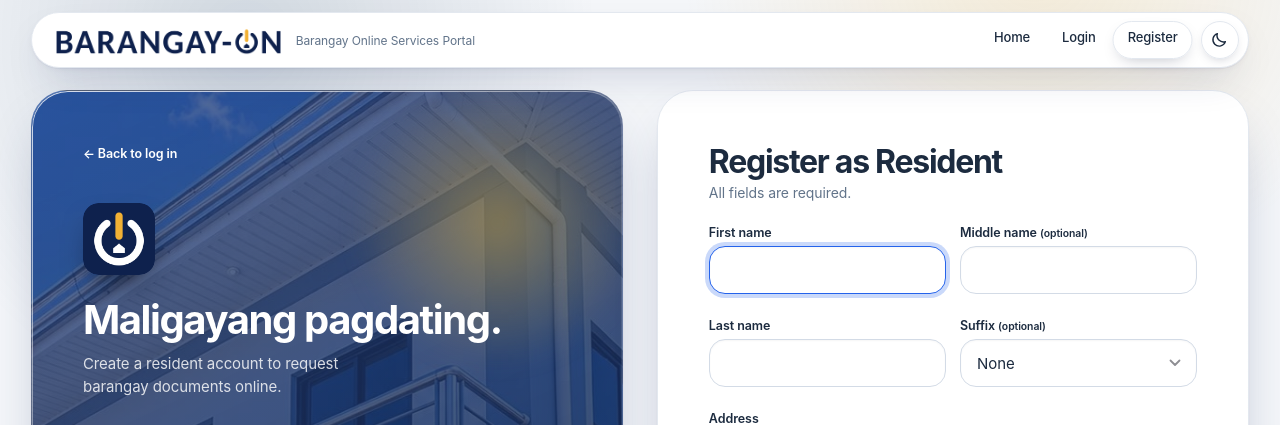
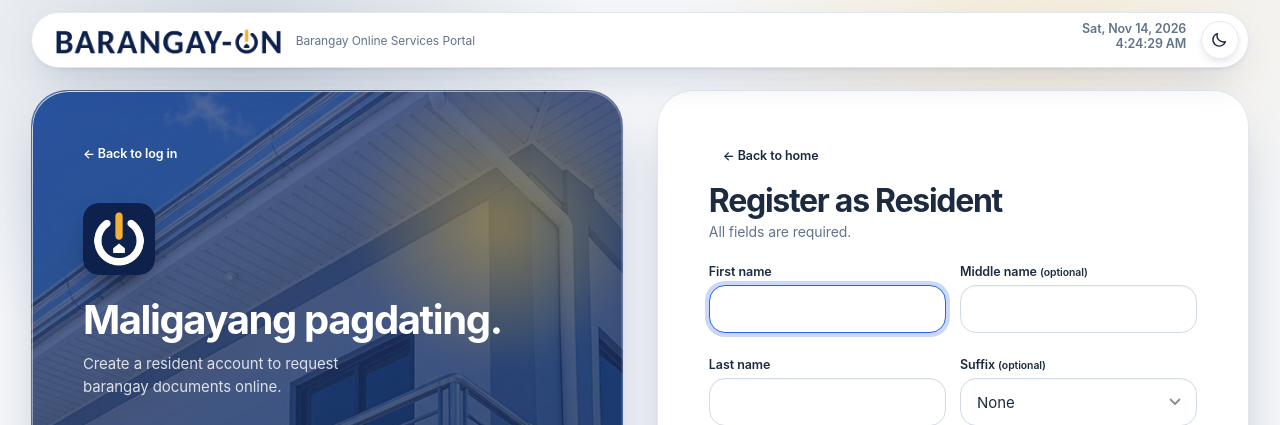
Before and after one commit to RalphM12/Barangay-on, a Flask app: page /register in a window 1280 px wide. Shown: the top 425 px of the page. Run offline with Flask 3, Linux system fonts and the light colour scheme; some libraries are stand-ins or nearby versions.

Commit message:
Login/Register top bar shows date and time; Back to home on register form
Co-Authored-By: Claude Sonnet 5.5 <noreply@anthropic.com>
Claude-Session: https://claude.ai/code/session_01Au9K7RdH91jSJ1ye6M8hS2

```diff
--- a/app/static/css/glass-public.css
+++ b/app/static/css/glass-public.css
@@ -554,7 +554,7 @@ body.gp-home .hero-shade { background: linear-gradient(180deg, rgba(10, 20, 45,
   body.gp-home .topbar-right { justify-self: end; }
 }
 body.gp-home .topbar-right { display: flex; align-items: center; gap: 8px; white-space: nowrap; }
-body.gp-home .topbar-clock { font-size: 12.5px; font-weight: 600; color: var(--muted, #5b6b8a); line-height: 1.2; text-align: right; margin-right: 6px; }
+body.gp .topbar-clock { font-size: 12.5px; font-weight: 600; color: var(--muted, #5b6b8a); line-height: 1.2; text-align: right; margin-right: 6px; }
 body.gp-home .tb-btn { padding: 8px 16px; border-radius: 999px; font-size: 13.5px; font-weight: 700; text-decoration: none; line-height: 1.2; transition: transform .2s ease, background .2s ease; }
 body.gp-home .tb-btn:hover { transform: translateY(-1px); }
 body.gp-home .tb-solid { background: #1f9d55; color: #fff; box-shadow: 0 6px 14px -8px rgba(31,157,85,.8); }
@@ -563,3 +563,6 @@ body.gp-home .tb-ghost { background: transparent; color: var(--ink, #14213d); bo
 body.gp-home .tb-ghost:hover { background: var(--hover, rgba(20,30,60,.06)); }
 @media (max-width: 1600px) { body.gp-home .brand-sub { display: none; } }
 @media (max-width: 960px) { body.gp-home .topbar-right { width: 100%; justify-content: space-between; } }
+
+body.gp .back-link-dark { display: inline-block; margin-bottom: 12px; font-weight: 600; color: var(--ink, #14213d); text-decoration: none; }
+body.gp .back-link-dark:hover { text-decoration: underline; }
--- a/app/templates/index.html
+++ b/app/templates/index.html
@@ -153,7 +153,4 @@
     </section>
   </main>
 {% endblock %}
-{% block scripts %}<script src="{{ static_v('js/home.js') }}"></script><script src="{{ static_v('js/gallery-ar.js') }}"></script>
-<script>(function(){var el=document.getElementById('topClock');if(!el)return;function t(){var d=new Date(),o={timeZone:'Asia/Manila'};
-el.innerHTML=d.toLocaleDateString('en-PH',Object.assign({weekday:'short',month:'short',day:'numeric',year:'numeric'},o))+'<br>'+d.toLocaleTimeString('en-PH',Object.assign({hour:'numeric',minute:'2-digit',second:'2-digit'},o));}
-t();setInterval(t,1000);})();</script>{% endblock %}
+{% block scripts %}<script src="{{ static_v('js/home.js') }}"></script><script src="{{ static_v('js/gallery-ar.js') }}"></script>{% endblock %}
--- a/app/templates/login.html
+++ b/app/templates/login.html
@@ -3,9 +3,7 @@
 {% set page_css = 'login' %}{% set body_class = 'gp-auth' %}
 {% block title %}Login | Barangay-On{% endblock %}
 {% block nav %}
-      <a href="{{ url_for('public.index') }}">Home</a>
-      <a href="{{ url_for('public.login') }}" class="active" aria-current="page">Login</a>
-      <a href="{{ url_for('public.register') }}">Register</a>
+      <time class="topbar-clock" id="topClock" aria-label="Current date and time"></time>
 {% endblock %}
 {% block main %}
   <main class="split">
--- a/app/templates/public_base.html
+++ b/app/templates/public_base.html
@@ -36,6 +36,9 @@
     </div>
     <p>&copy; {{ year }} Barangay-On. All rights reserved.</p>
   </footer>
+  <script>(function(){var el=document.getElementById('topClock');if(!el)return;function t(){var d=new Date(),o={timeZone:'Asia/Manila'};
+el.innerHTML=d.toLocaleDateString('en-PH',Object.assign({weekday:'short',month:'short',day:'numeric',year:'numeric'},o))+'<br>'+d.toLocaleTimeString('en-PH',Object.assign({hour:'numeric',minute:'2-digit',second:'2-digit'},o));}
+t();setInterval(t,1000);})();</script>
   {% block scripts %}{% endblock %}
   <script src="{{ static_v('vendor/bootstrap/bootstrap.bundle.min.js') }}"></script>
   <script src="{{ static_v('js/glass-public.js') }}"></script>
--- a/app/templates/register.html
+++ b/app/templates/register.html
@@ -3,9 +3,7 @@
 {% set page_css = 'login' %}{% set body_class = 'gp-auth' %}
 {% block title %}Register | Barangay-On{% endblock %}
 {% block nav %}
-      <a href="{{ url_for('public.index') }}">Home</a>
-      <a href="{{ url_for('public.login') }}">Login</a>
-      <a href="{{ url_for('public.register') }}" class="active" aria-current="page">Register</a>
+      <time class="topbar-clock" id="topClock" aria-label="Current date and time"></time>
 {% endblock %}
 {% macro field_error(key) %}{% if key in errors %}<p class="field-error" id="err-{{ key }}">{{ errors[key] }}</p>{% endif %}{% endmacro %}
 {% macro bad(key) %}{% if key in errors %} class="invalid" aria-invalid="true" aria-describedby="err-{{ key }}"{% endif %}{% endmacro %}
@@ -27,6 +25,7 @@
 
     <section class="split-right">
       <div class="form-wrap form-wide">
+        <a class="back-link back-link-dark" href="{{ url_for('public.index') }}">&larr; Back to home</a>
         <h2>Register as Resident</h2>
         <p class="sub">All fields are required.</p>
         {% if 'form' in errors %}
```
